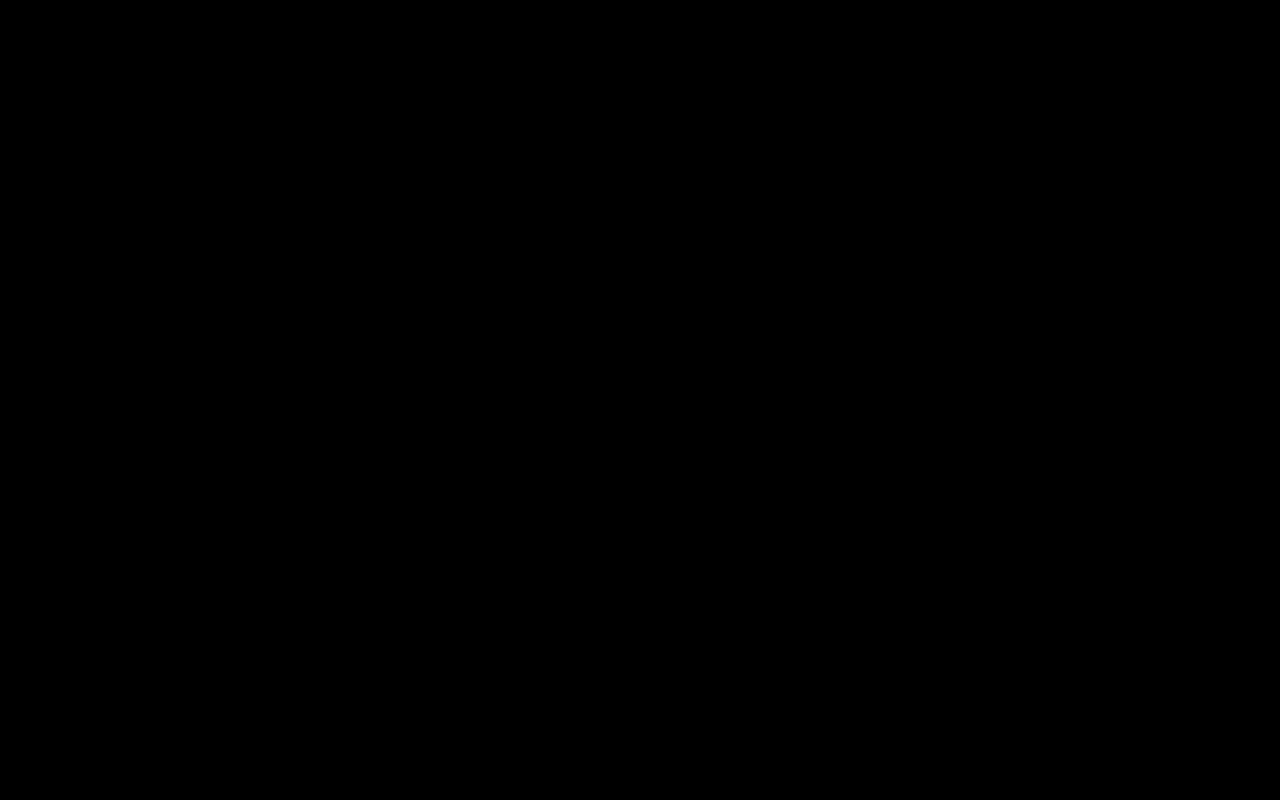
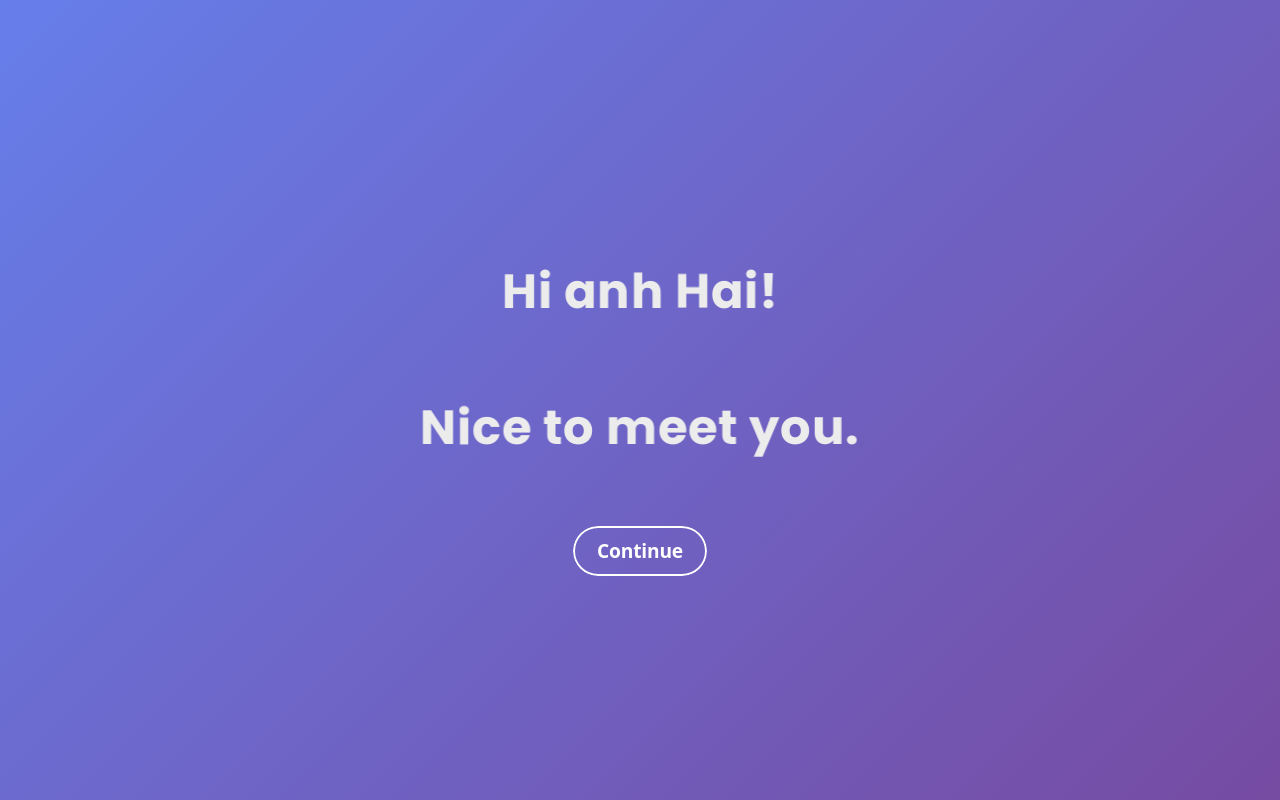
Before and after one commit to Quang-Tuyen-DINH/puzzle, a React (Vite) app: page /welcome in a window 1280 px wide. Before the commit this address had no page. Built offline with nearby package versions, Linux system fonts and the light colour scheme.

Commit message:
feat: add page welcome

```diff
--- a/package.json
+++ b/package.json
@@ -19,6 +19,7 @@
     "react-konva-utils": "^2.0.0",
     "react-router-dom": "^7.9.6",
     "react-transition-group": "^4.4.5",
+    "split-type": "^0.3.4",
     "use-image": "^1.1.4"
   },
   "devDependencies": {
--- a/src/App.css
+++ b/src/App.css
@@ -1,5 +1,4 @@
 #root {
-  max-width: 1280px;
   margin: 0 auto;
   padding: 0;
   text-align: center;
--- /dev/null
+++ b/src/pages/Welcome.tsx
@@ -0,0 +1,24 @@
+import React from 'react'
+import Paragraph from '../components/Paragraph'
+import "../styles/pages/Welcome.scss"
+import ButtonExample from '../examples/ButtonExample'
+import Button from '../components/Button'
+import { useNavigate } from 'react-router-dom'
+
+function Welcome() {
+  const navigate = useNavigate();
+
+  return (
+    <div className="welcome-container">
+      <Paragraph text="Hi anh Hai!" />
+      <Paragraph text="Nice to meet you." />
+      <Button
+        className='welcome-container__button-continue'
+        label='Continue'
+        onClick={() => navigate("/puzzle")}
+      />
+    </div>
+  )
+}
+
+export default Welcome
--- a/src/router/Router.tsx
+++ b/src/router/Router.tsx
@@ -1,12 +1,16 @@
 import { BrowserRouter, Routes, Route } from 'react-router-dom';
 import Puzzle from '../components/Puzzle';
+import Welcome from '../pages/Welcome';
+import ButtonExample from '../examples/ButtonExample';
 
 export default function Router() {
   return (
     <BrowserRouter>
       <Routes>
-        <Route path="/" element={<Puzzle />} />
+        <Route path="/" element={<Welcome />} />
+        <Route path="/welcome" element={<Welcome />} />
         <Route path="/puzzle" element={<Puzzle />} />
+        <Route path="/button" element={<ButtonExample />} />
       </Routes>
     </BrowserRouter>
   );
--- /dev/null
+++ b/src/styles/pages/Welcome.scss
@@ -0,0 +1,14 @@
+.welcome-container {
+  width: 100vw;
+  position: relative;
+  display: flex;
+  flex-direction: column;
+  justify-content: center;
+  align-items: center;
+  min-height: 100vh;
+  background: linear-gradient(135deg, #667eea 0%, #764ba2 100%);
+
+  &__button-continue {
+    margin-top: 30px;
+  }
+}
```
Also changed, not shown: 1 other file (tests, documents, lock files or other folders).
